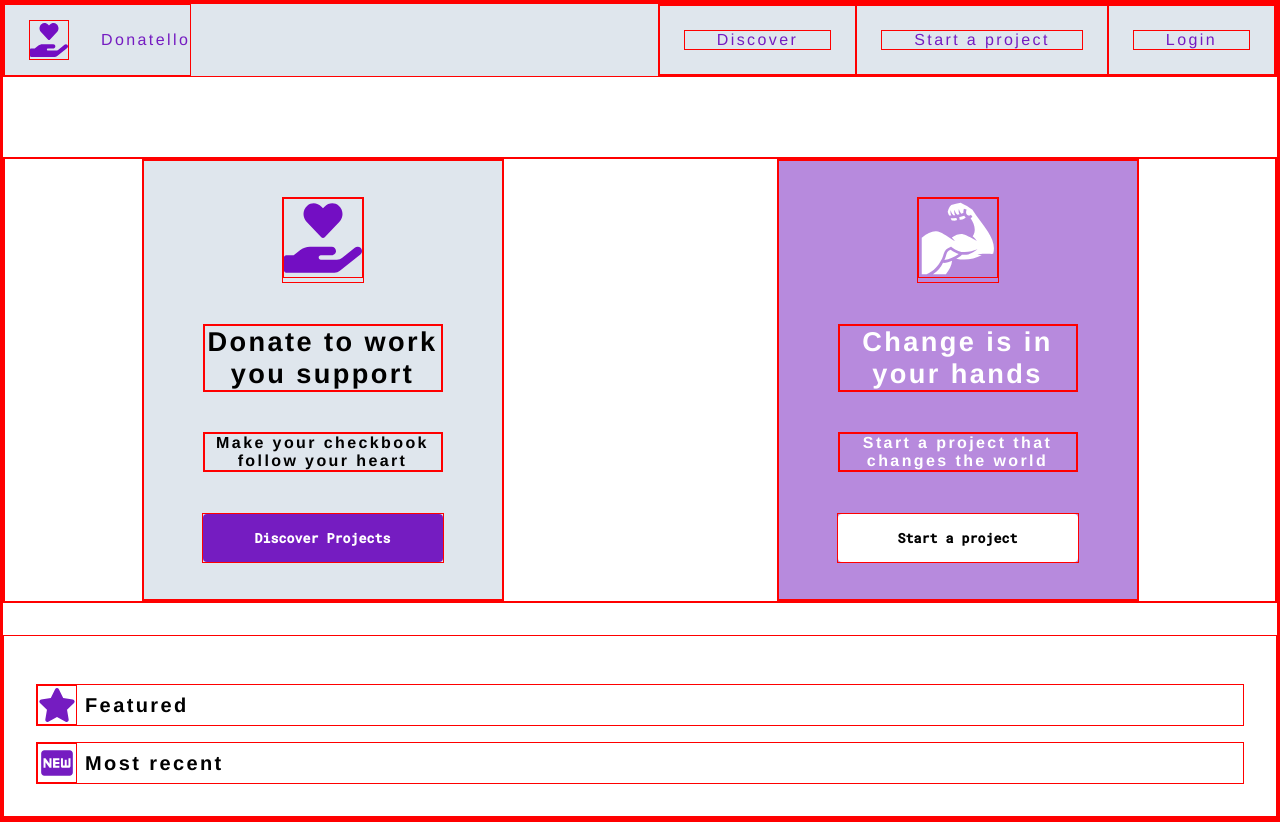
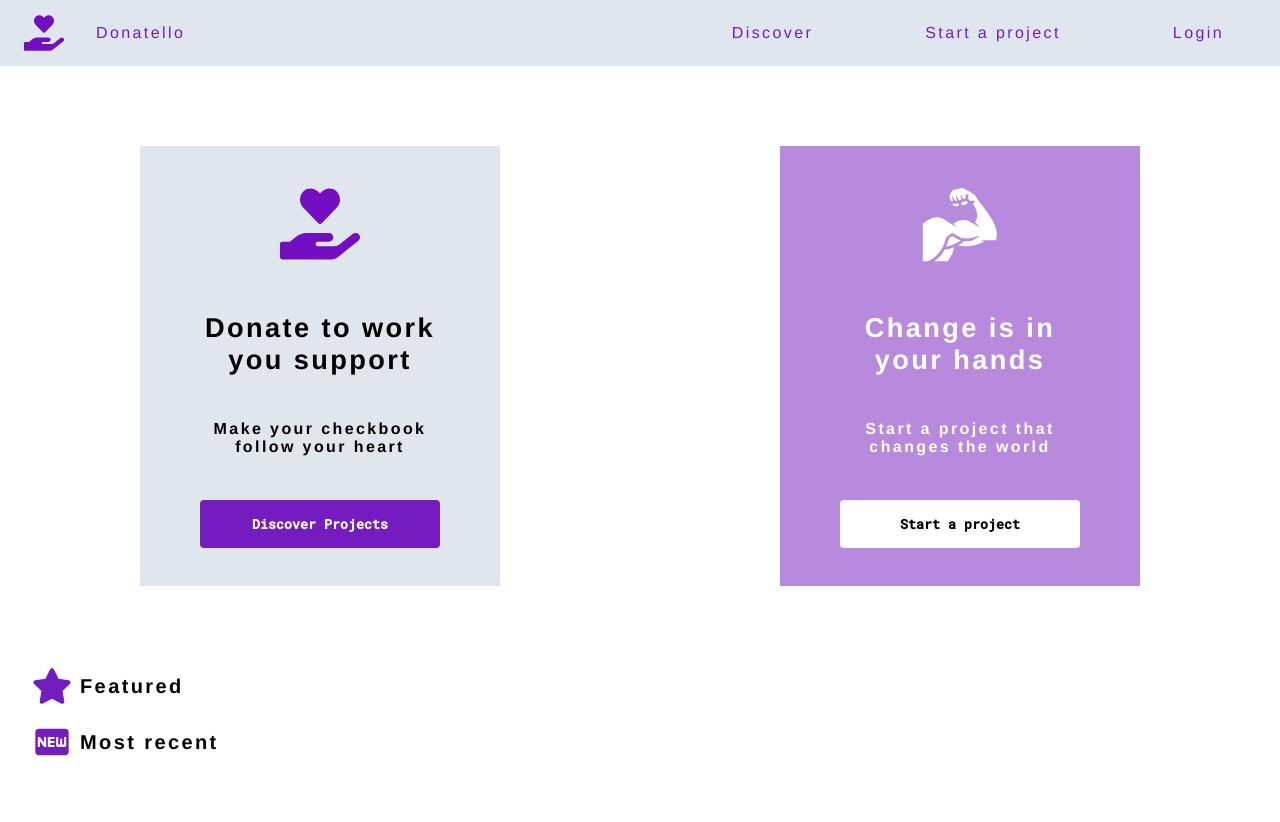
Before and after one commit to Reinoptland/donatello-frontend, a React (Create React App) app: page / in a window 1280 px wide. After the commit the page ends 800 px from the top, so only its background shows below. Built offline with nearby package versions, Linux system fonts and the light colour scheme; no server answers.

Commit message:
cleaned up comments

```diff
--- a/src/components/donationCard/DonationCard.js
+++ b/src/components/donationCard/DonationCard.js
@@ -55,7 +55,6 @@ const DonationCard = (props) => {
               style={{
                 color: "white",
                 fontSize: "1.5em",
-                // marginRight: "0.5rem",
               }}
             />
           </button>
@@ -82,6 +81,7 @@ const DonationCard = (props) => {
               €25
             </aside>
             <aside className="donation-card__amount-inputs">
+              {/* <div className="donation-card__amount-div"> */}
               {[1, 5, 10, 25, 50, 100, 250].map((amount) => {
                 return (
                   <button key={amount} className="donation-card__amount-btn">
@@ -89,6 +89,7 @@ const DonationCard = (props) => {
                   </button>
                 );
               })}
+              {/* </div> */}
               <label className="form__label--input" htmlFor="amount">
                 <input
                   className="form__input"
--- a/src/components/donationCard/DonationCard.scss
+++ b/src/components/donationCard/DonationCard.scss
@@ -1,6 +1,6 @@
-* {
-  border: 1px solid red;
-}
+// * {
+//   border: 1px solid red;
+// }
 
 @import url("https://fonts.googleapis.com/css2?family=Roboto+Mono:wght@300;500&display=swap");
 @import "../../spacing";
```
